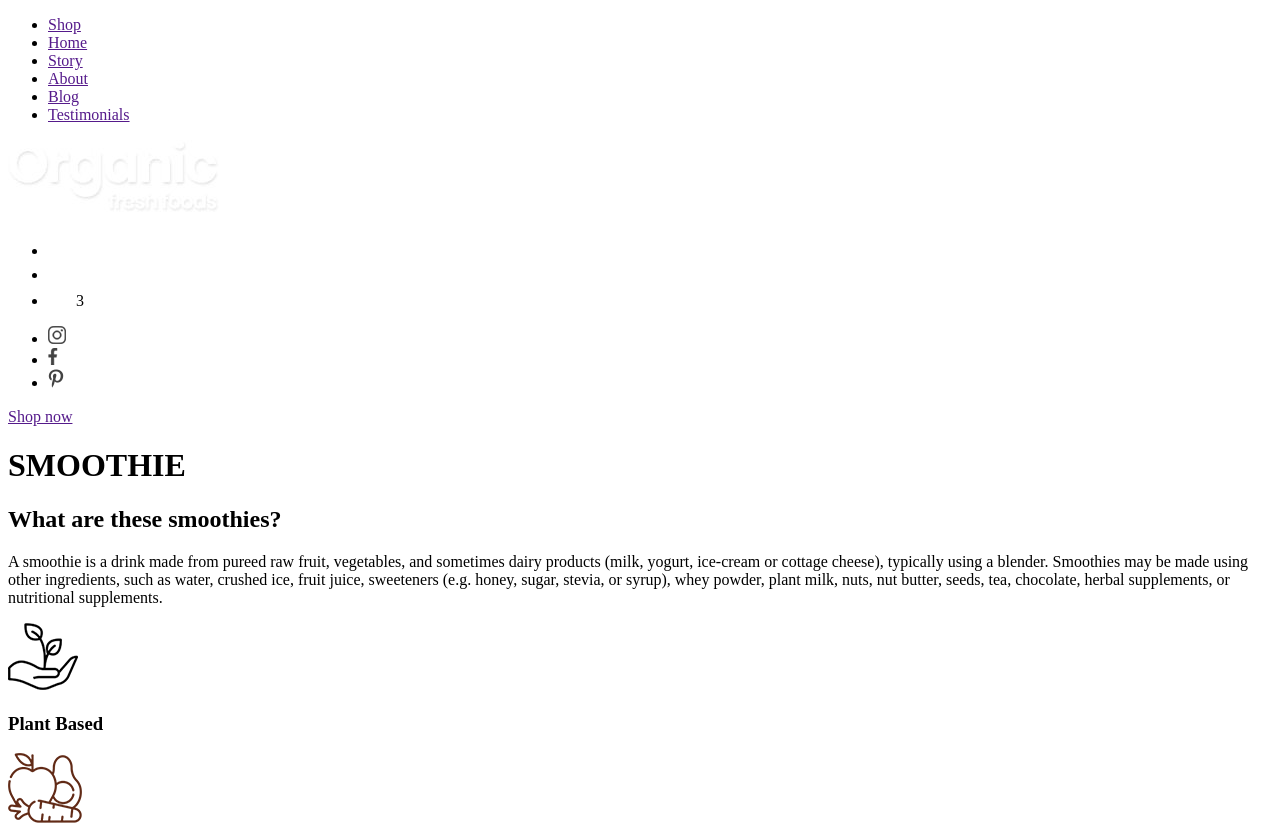
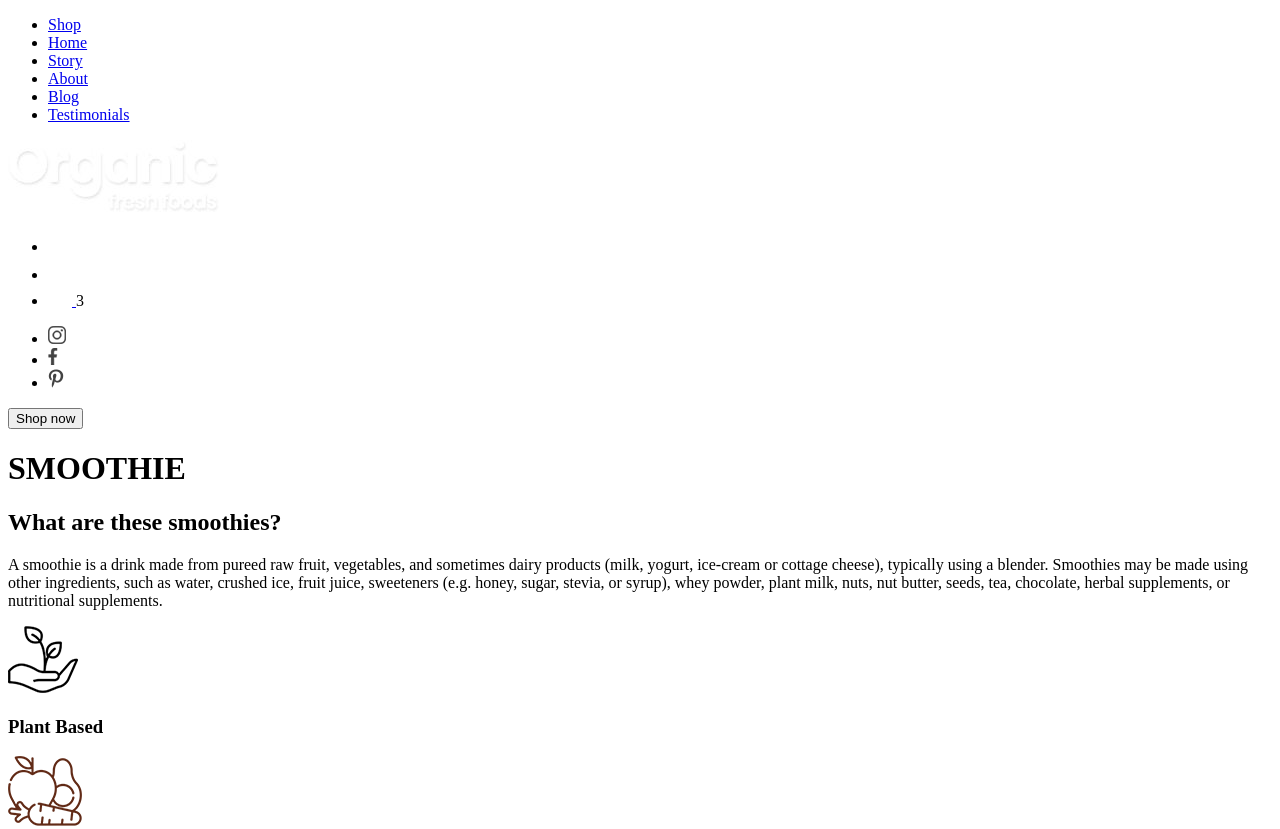
Before and after one commit to egorsv1985/Smoothie-project-start, a plain HTML site: page index.html in a window 1280 px wide. Shown: the top 829 px of the page. Drawn offline with Linux system fonts and the light colour scheme.

Commit message:
add classes in block header

```diff
--- a/index.html
+++ b/index.html
@@ -12,41 +12,91 @@
 <body>
     <header class="header">
         <div class="header-top">
-            <nav class="header-nav nav">
-                <div class="nav">
-                    <ul class="nav-list">
-                        <li class="nav-item"><a class="nav-link" href="">Shop</a></li>
-                        <li class="nav-item"><a class="nav-link" href="">Home</a></li>
-                        <li class="nav-item"><a class="nav-link" href="">Story</a></li>
-                        <li class="nav-item"><a class="nav-link" href="">About</a></li>
-                        <li class="nav-item"><a class="nav-link" href="">Blog</a></li>
-                        <li class="nav-item"><a class="nav-link" href="">Testimonials</a></li>
+            <nav class="header-menu menu">
+                <div class="menu">
+                    <ul class="menu__list">
+                        <li class="menu__item">
+                            <a class="menu__link" href="#">Shop</a>
+                        </li>
+                        <li class="menu__item">
+                            <a class="menu__link" href="#">Home</a>
+                        </li>
+                        <li class="menu__item">
+                            <a class="menu__link" href="#">Story</a>
+                        </li>
+                        <li class="menu__item">
+                            <a class="menu__link" href="#">About</a>
+                        </li>
+                        <li class="menu__item">
+                            <a class="menu__link" href="#">Blog</a>
+                        </li>
+                        <li class="menu__item">
+                            <a class="menu__link" href="#">Testimonials</a>
+                        </li>
                     </ul>
+                    <!-- menu__list -->
                 </div>
+                <!-- menu -->
             </nav>
-            <a class="logo-link" href=""><img class="logo-img" src="assets/images/logo.jpg" alt="logo"></a>
-            <div>
-                <ul>
-                    <li><a href=""><img src="assets/images/user.png" alt="user"></a></li>
-                    <li><a href=""><img src="assets/images/search.png" alt="search"></a></li>
-                    <li><a href=""><img src="assets/images/cart.png" alt="cart"></a>
-                        <span>3</span></li>
+            <!-- header-menu menu -->
+            <div class="header__logo logo">
+                <a class="logo-link" href="#">
+                    <img class="logo-img" src="assets/images/logo.jpg" alt="logo">
+                </a>
+            </div>
+            <!-- header__logo logo -->
+            <div class="header__personal personal">
+                <ul class="personal__list">
+                    <li class="personal__item">
+                        <a class="personal__link" href="#">
+                            <img class="personal__icon" src="assets/images/search.png" alt="search">
+                        </a>
+                    </li>
+                    <li class="personal__item">
+                        <a class="personal__link" href="#">
+                            <img class="personal__icon" src="assets/images/user.png" alt="user">
+                        </a>
+                    </li class="personal__item">
+                    <li class="header__personal personal">
+                        <a class="personal__link" href="#">
+                            <img class="personal__icon" src="assets/images/cart.png" alt="cart">
+                        </a>
+                        <span class="personal__count">3</span>
+                    </li>
                 </ul>
             </div>
-            <div>
-                <ul>
-                    <li><a href=""><img src="assets/images/instagram.png" alt="instagram"></a></li>
-                    <li><a href=""><img src="assets/images/facebook.png" alt="facebook"></a></li>
-                    <li><a href=""><img src="assets/images/pinterest.png" alt="pinterest"></a></li>
+            <!-- header__personal personal -->
+            <div class="header__social social">
+                <ul class="social__list">
+                    <li class="social__item">
+                        <a class="social__link" href="#">
+                            <img class="social__icon" src="assets/images/instagram.png" alt="instagram">
+                        </a>
+                    </li>
+                    <li class="social__item">
+                        <a class="social__link" href="#">
+                            <img class="social__icon" src="assets/images/facebook.png" alt="facebook">
+                        </a>
+                    </li>
+                    <li class="social__item">
+                        <a class="social__link" href="#">
+                            <img class="social__icon" src="assets/images/pinterest.png" alt="pinterest">
+                        </a>
+                    </li>
                 </ul>
             </div>
+            <!-- header__social social -->
 
+        </div> <!-- header-top -->
+
+        <div class="header__content">
+            <button class="header__btn btn btn--green--bg">Shop now</button>
+            <h1 class="header__title">SMOOTHIE</h1>
         </div>
-        <div>
-            <a href="">Shop now</a>
-            <h1>SMOOTHIE</h1>
-        </div>
+        <!-- header__content -->
     </header>
+    <!-- header -->
+
     <section>
         <h2>What are these smoothies?</h2>
         <p>A smoothie is a drink made from pureed raw fruit, vegetables, and sometimes dairy products (milk, yogurt,
```
